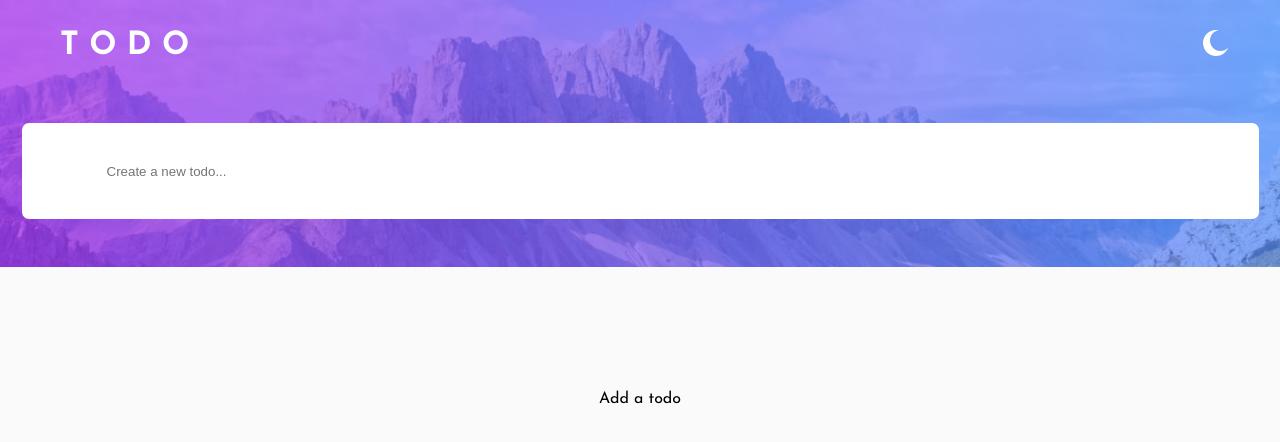
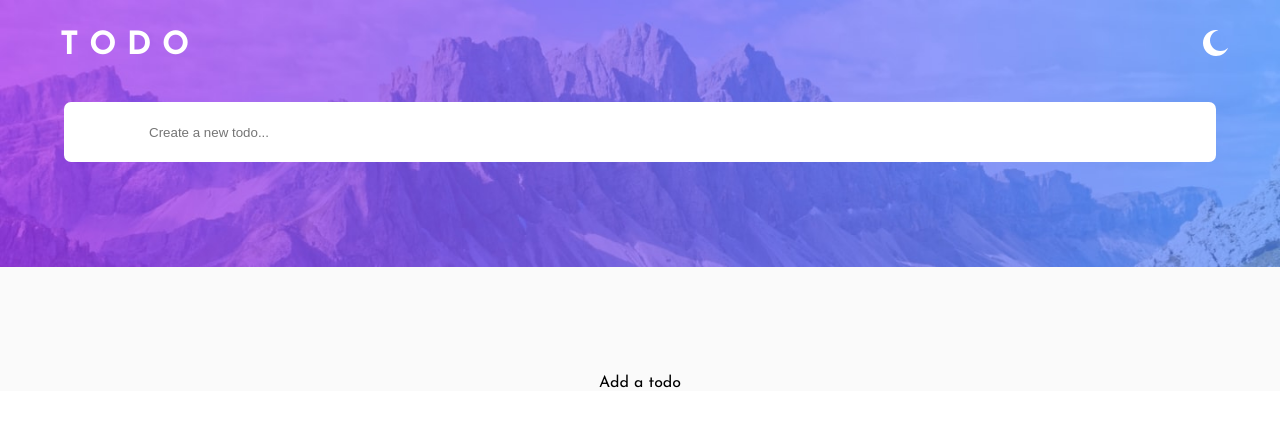
Before and after one commit to odueme/My-Todo, a React (Create React App) app: page / in a window 1280 px wide. Shown: the top 442 px of the page. Built offline with nearby package versions, Linux system fonts and the light colour scheme.

Commit message:
More changes to app

```diff
--- a/src/App.css
+++ b/src/App.css
@@ -1,15 +1,15 @@
-
-body{
+*{
     padding: 0;
     margin: 0;
     box-sizing: border-box;
+}
+
+
+body{
+
   font-family: 'Josefin Sans', sans-serif;
 }
 
-.App{
-  height: 1000vh;
-  background-size: cover;
-}
 
 
 
--- a/src/App.js
+++ b/src/App.js
@@ -92,13 +92,11 @@ setItems(updatedTasks)
 
 
   return (
-
-    <div
-      className="App"
-      style={{
-        backgroundColor: darkMode ? "  hsl(0, 0%, 98%)" : "hsl(235, 21%, 11%)",
-      }}
-    >
+    <body
+    style={{
+      backgroundColor: darkMode ? "  hsl(0, 0%, 98%)" : "hsl(235, 21%, 11%)",
+    }}>
+    <div className="App">
       <header className="App-header">
         <img
           src={darkMode ? moon : sun}
@@ -154,6 +152,7 @@ setItems(updatedTasks)
       </div>
       <Footer mode={darkMode} empty={todoItems.length === 0} />
     </div>
+    </body>
   );
 }
 
```
